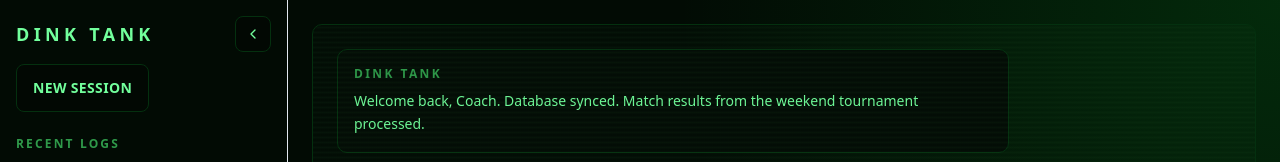
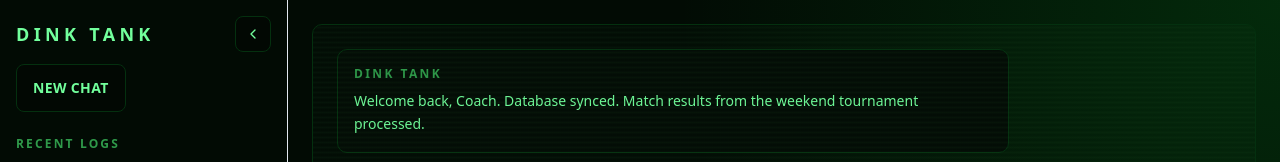
Before and after one commit to brianbarenbaum/dink-tank, a Vue app: page / in a window 1280 px wide. Shown: the top 162 px of the page. Built offline with nearby package versions, Linux system fonts and the light colour scheme.

Commit message:
Added pointer cursor for new chat and close/open sidebar

```diff
--- a/src/features/chat/components/ChatShell.vue
+++ b/src/features/chat/components/ChatShell.vue
@@ -61,7 +61,7 @@ const desktopSidebarOpen = ref(true);
       <button
         type="button"
         data-testid="desktop-sidebar-open-icon"
-        class="mt-2 inline-flex h-9 w-9 items-center justify-center rounded-md border"
+        class="mt-2 inline-flex h-9 w-9 items-center justify-center rounded-md border cursor-pointer"
         aria-label="Open sidebar"
         @click="desktopSidebarOpen = true"
       >
--- a/src/features/chat/components/ChatSidebar.vue
+++ b/src/features/chat/components/ChatSidebar.vue
@@ -36,7 +36,7 @@ defineEmits<{
         <button
           type="button"
           data-testid="desktop-sidebar-close-icon"
-          class="inline-flex h-9 w-9 items-center justify-center rounded-md border"
+          class="inline-flex h-9 w-9 items-center justify-center rounded-md border cursor-pointer"
           aria-label="Collapse sidebar"
           @click="$emit('toggleDesktop')"
         >
@@ -49,7 +49,7 @@ defineEmits<{
           data-testid="mobile-new-session"
           class="h-12 flex-1 rounded-md border px-4 text-left text-sm font-semibold uppercase tracking-wide"
         >
-          New Session
+          New Chat
         </button>
         <button
           type="button"
@@ -64,9 +64,9 @@ defineEmits<{
       <button
         v-else
         type="button"
-        class="h-12 rounded-md border px-4 text-left text-sm font-semibold uppercase tracking-wide"
+        class="h-12 rounded-md border px-4 text-left text-sm font-semibold uppercase tracking-wide cursor-pointer"
       >
-        New Session
+        New Chat
       </button>
     </section>
 
```
